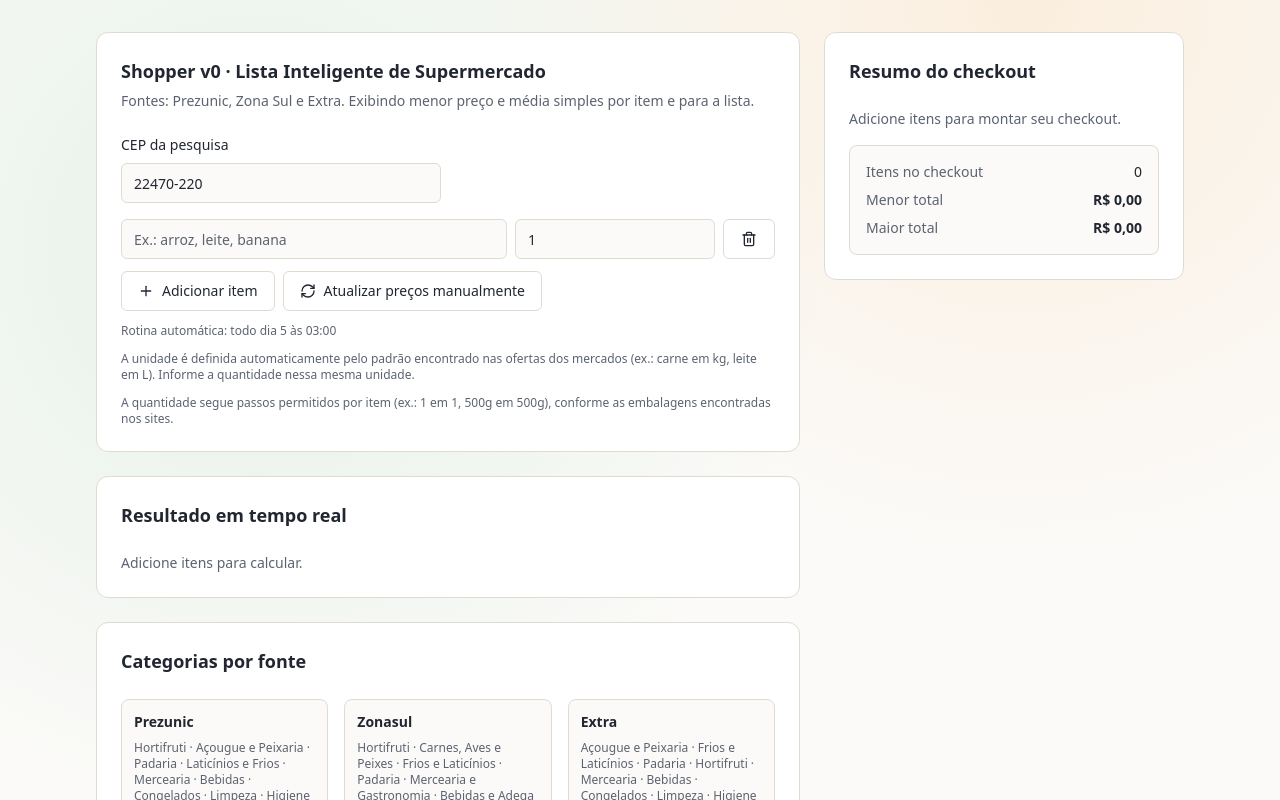
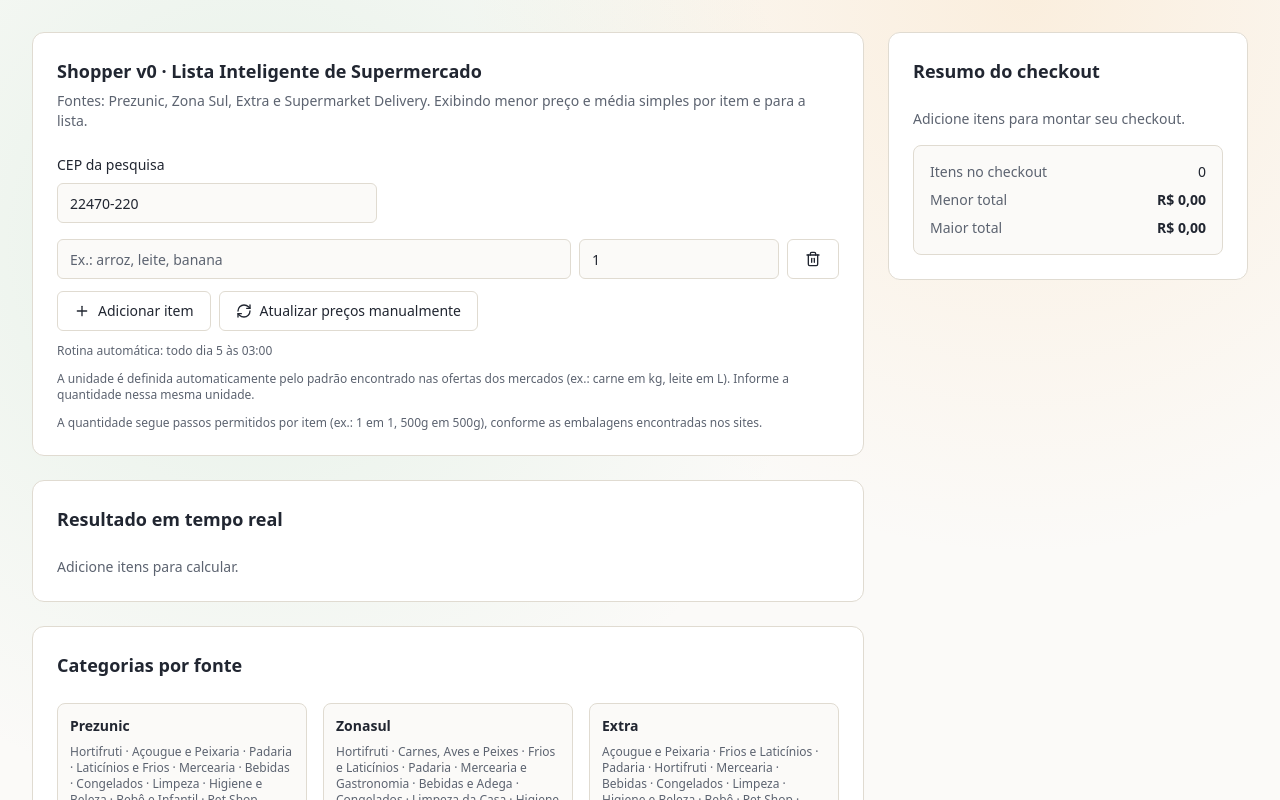
Before and after one commit to LuanVelo/Shopper, a Next.js app: page / in a window 1280 px wide. Shown: the top 800 px of the page. Built offline with nearby package versions, Linux system fonts and the light colour scheme.

Commit message:
Increase main layout max width to 1440px

```diff
--- a/app/page.tsx
+++ b/app/page.tsx
@@ -175,15 +175,16 @@ export default function HomePage() {
   }
 
   return (
-    <main className="mx-auto flex min-h-screen w-full max-w-6xl flex-col gap-6 px-4 py-8 md:px-8">
+    <main className="mx-auto flex min-h-screen w-full max-w-[1440px] flex-col gap-6 px-4 py-8 md:px-8">
       <div className="grid items-start gap-6 xl:grid-cols-[minmax(0,1.7fr)_360px]">
         <div className="space-y-6">
           <Card>
             <CardHeader>
               <CardTitle>Shopper v0 · Lista Inteligente de Supermercado</CardTitle>
-              <p className="text-sm text-muted-foreground">
-                Fontes: Prezunic, Zona Sul e Extra. Exibindo menor preço e média simples por item e para a lista.
-              </p>
+          <p className="text-sm text-muted-foreground">
+            Fontes: Prezunic, Zona Sul, Extra e Supermarket Delivery. Exibindo menor preço e média simples por item e
+            para a lista.
+          </p>
             </CardHeader>
             <CardContent className="space-y-4">
               <div className="grid gap-2 md:max-w-xs">
```
